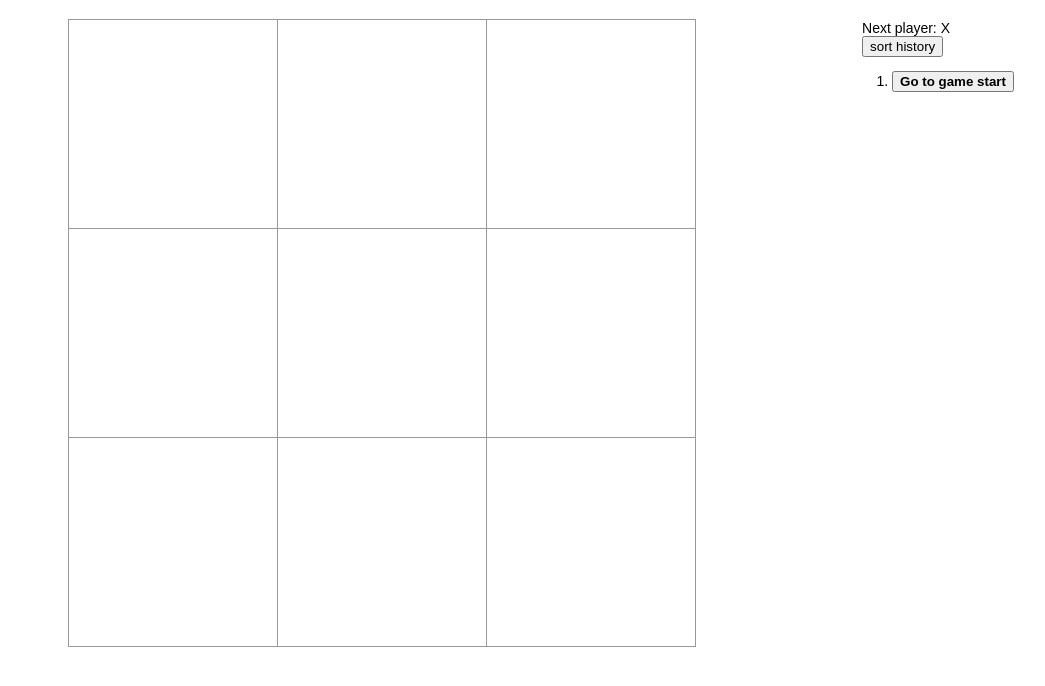
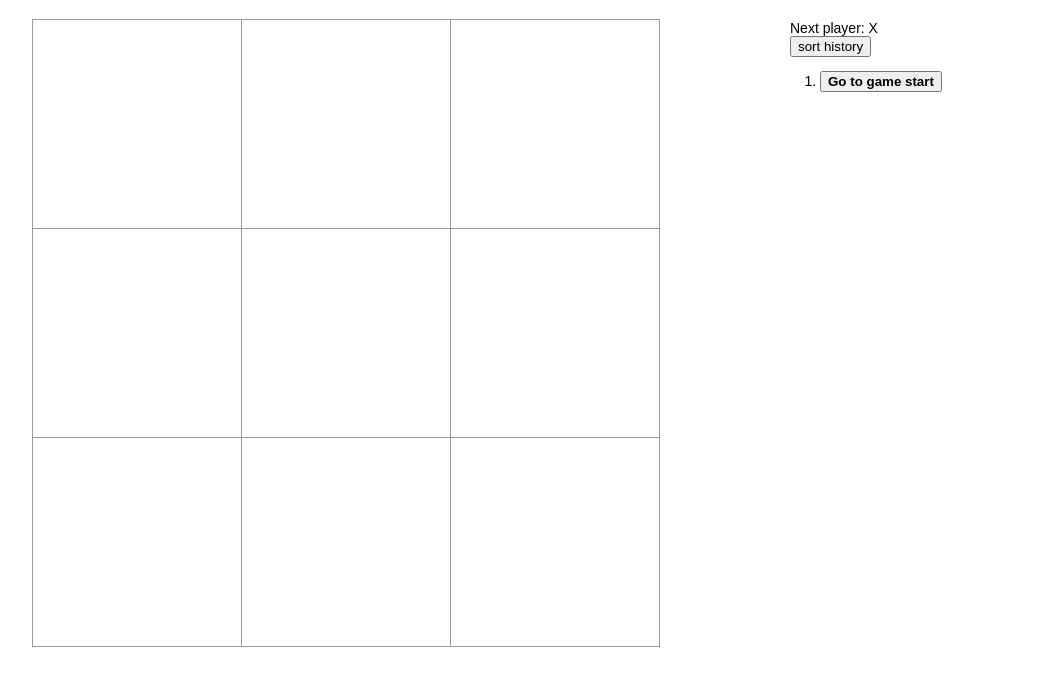
Before and after one commit to AtlasMountains/React_Tick-Tack-Toe, a React (Create React App) app: page / in a window 1280 px wide. Shown: the top 686 px of the page, without its empty margins (99-1144 px from the left). Built offline with nearby package versions, Linux system fonts and the light colour scheme.

Commit message:
fix: graphical bug (game-info)

```diff
--- a/src/index.css
+++ b/src/index.css
@@ -49,6 +49,7 @@ ul {
 
 .game-info {
   margin-left: 20px;
+  min-width: 260px;
 }
 
 .active {
```
